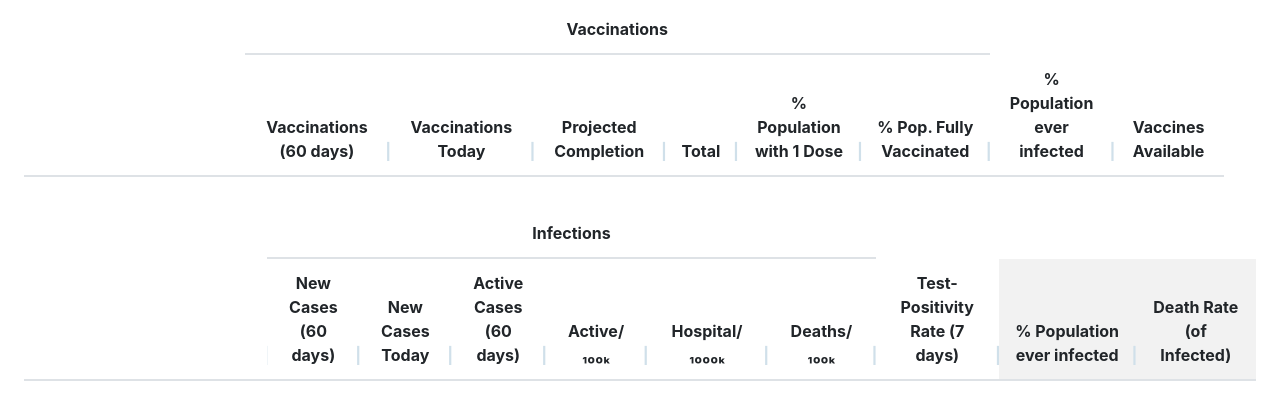
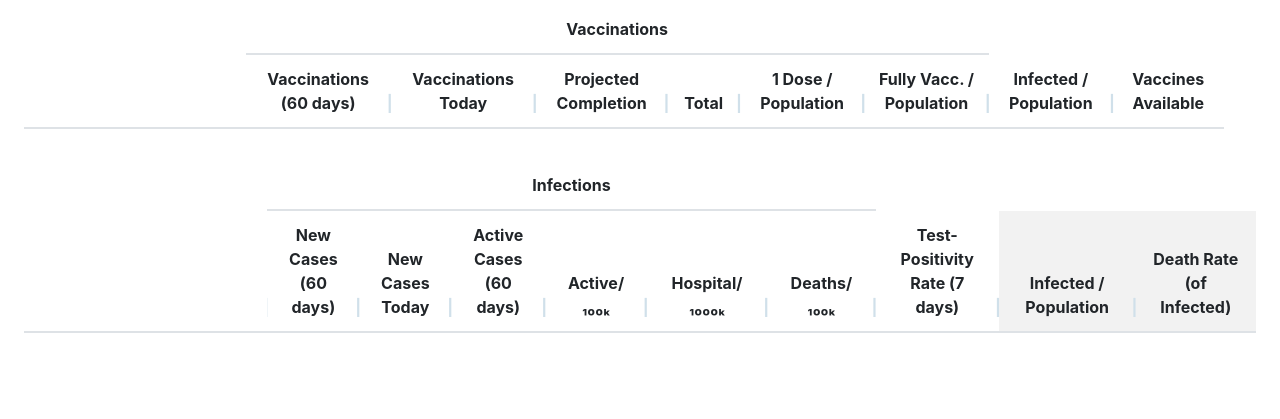
Before and after one commit to colinbendell/covid19.ca, an Eleventy site: page index.njk in a window 1280 px wide. Shown: the part 51-470 px from the top of the page. Built offline with nearby package versions, Linux system fonts and the light colour scheme; Eleventy itself is replaced by a stand-in of ours; files that its build step writes are made by us from their sources; no server answers.

Commit message:
Label changes

```diff
--- a/index.njk
+++ b/index.njk
@@ -34,9 +34,9 @@ eleventyNavigation:
     <th>Vaccinations<br/>Today</th>
     <th>Projected Completion</th>
     <th>Total</th>
-    <th>% Population with 1 Dose</th>
-    <th>% Pop. Fully Vaccinated</th>
-    <th>% Population ever infected</th>
+    <th>1 Dose / Population</th>
+    <th>Fully Vacc. / Population</th>
+    <th>Infected / Population</th>
     <th>Vaccines Available</th>
   </tr>
   </thead>
@@ -120,7 +120,7 @@ eleventyNavigation:
     <th>Hospital/₁₀₀₀ₖ</th>
     <th>Deaths/₁₀₀ₖ</th>
     <th>Test-Positivity<br/>Rate (7 days)</th>
-    <th class="infected">% Population ever infected</th>
+    <th class="infected">Infected / Population</th>
     <th class="infected">Death Rate <br/>(of Infected)</th>
   </tr>
   </thead>
```
